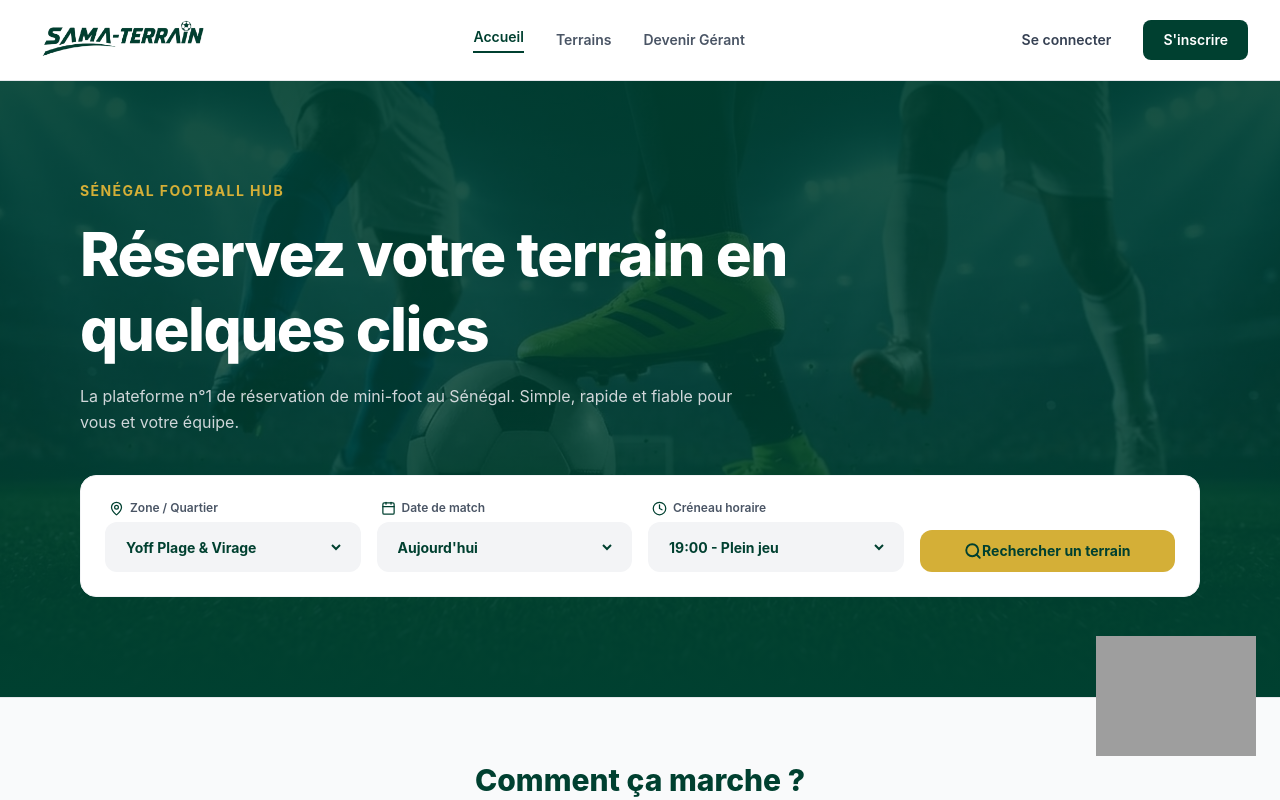
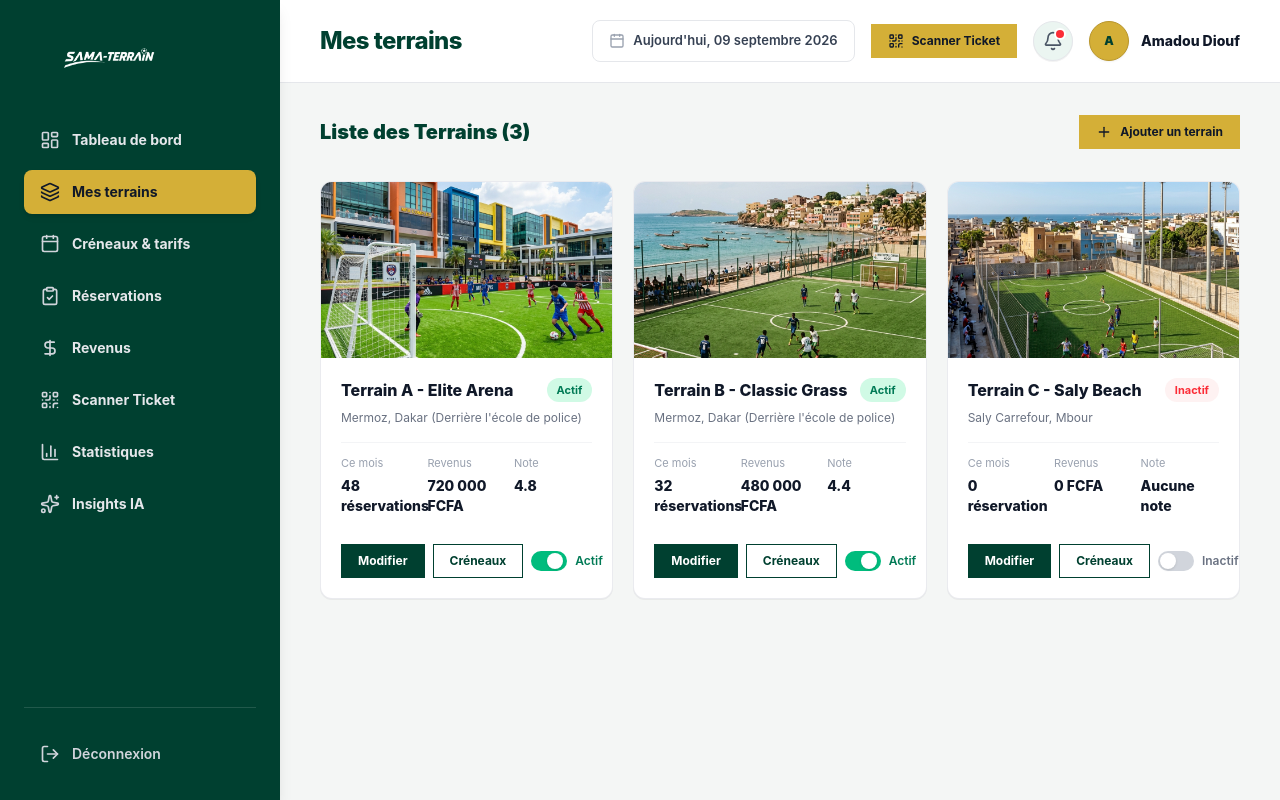
Before and after one commit to Sama-Terrain/frontend-sama-terrain, a React app: page /gerant/terrains in a window 1280 px wide. Before the commit this address led to /. Shown: the top 800 px of the page. Built offline with nearby package versions, Linux system fonts and the light colour scheme; grey boxes are pictures that could not be loaded; the HTML template or start-up script is replaced by a standard one.

Commit message:
feat(mock):Ajout de la page mes terrains avec ses composant et donnnees mocker

```diff
--- /dev/null
+++ b/src/components/gerant/GerantTerrainCard.jsx
@@ -0,0 +1,101 @@
+import React from 'react';
+import { useNavigate } from 'react-router-dom';
+import Button from '../ui/Button';
+import ToggleSwitch from '../ui/ToggleSwitch';
+
+/**
+ * Composant GerantTerrainCard
+ * Carte d'un terrain dans la liste "Mes terrains" du gérant : image, statut,
+ * statistiques du mois et actions rapides (modifier, créneaux, actif/inactif).
+ */
+export default function GerantTerrainCard({ terrain, onToggleActif }) {
+  const navigate = useNavigate();
+  const {
+    id,
+    nom,
+    localisation,
+    image,
+    actif,
+    reservationsMois,
+    revenusMois,
+    note,
+  } = terrain;
+
+  return (
+    <div className="bg-white rounded-[12px] overflow-hidden border border-gray-200/80 shadow-2xs flex flex-col">
+
+      {/* IMAGE */}
+      <div className="relative h-44 w-full overflow-hidden bg-gray-100">
+        <img src={image} alt={nom} className="w-full h-full object-cover" />
+      </div>
+
+      <div className="p-5 flex-1 flex flex-col gap-4">
+
+        {/* NOM + STATUT */}
+        <div className="flex items-start justify-between gap-3">
+          <h3 className="text-base font-extrabold text-gray-900">{nom}</h3>
+          <span
+            className={`shrink-0 rounded-full px-2.5 py-1 text-[11px] font-bold whitespace-nowrap ${
+              actif ? 'bg-emerald-100 text-emerald-700' : 'bg-red-50 text-red-500'
+            }`}
+          >
+            {actif ? 'Actif' : 'Inactif'}
+          </span>
+        </div>
+
+        {/* LOCALISATION */}
+        <p className="text-xs text-gray-500 -mt-2">{localisation}</p>
+
+        {/* STATISTIQUES DU MOIS */}
+        <div className="grid grid-cols-3 gap-2 pt-3 border-t border-gray-100 text-left">
+          <div className="space-y-1">
+            <p className="text-[11px] text-gray-400">Ce mois</p>
+            <p className="text-xs sm:text-sm font-extrabold text-gray-900">
+              {reservationsMois} {reservationsMois <= 1 ? 'réservation' : 'réservations'}
+            </p>
+          </div>
+          <div className="space-y-1">
+            <p className="text-[11px] text-gray-400">Revenus</p>
+            <p className="text-xs sm:text-sm font-extrabold text-gray-900">{revenusMois}</p>
+          </div>
+          <div className="space-y-1">
+            <p className="text-[11px] text-gray-400">Note</p>
+            <p className="text-xs sm:text-sm font-extrabold text-gray-900">
+              {note ? note.toFixed(1) : 'Aucune note'}
+            </p>
+          </div>
+        </div>
+
+        {/* ACTIONS */}
+        <div className="flex items-center justify-between gap-2 pt-3">
+          <div className="flex items-center gap-2">
+            <Button
+              variant="primary"
+              size="sm"
+              rounded="8px"
+              onClick={() => navigate(`/gerant/terrains/${id}/modifier`)}
+            >
+              Modifier
+            </Button>
+            <Button
+              variant="outline"
+              size="sm"
+              rounded="8px"
+              onClick={() => navigate('/gerant/creneaux')}
+            >
+              Créneaux
+            </Button>
+          </div>
+
+          <ToggleSwitch
+            checked={actif}
+            onChange={(next) => onToggleActif && onToggleActif(id, next)}
+            label={actif ? 'Actif' : 'Inactif'}
+          />
+        </div>
+
+      </div>
+
+    </div>
+  );
+}
--- /dev/null
+++ b/src/components/ui/ToggleSwitch.jsx
@@ -0,0 +1,32 @@
+import React from 'react';
+
+// Props du composant :
+// - checked : état actuel du switch (true = actif)
+// - onChange : fonction appelée au changement d'état
+// - label : texte affiché à droite du switch
+export default function ToggleSwitch({ checked, onChange, label }) {
+  return (
+    <button
+      type="button"
+      onClick={() => onChange && onChange(!checked)}
+      className="inline-flex items-center gap-2 cursor-pointer select-none"
+    >
+      <span
+        className={`relative inline-flex h-5 w-9 shrink-0 items-center rounded-full transition-colors ${
+          checked ? 'bg-emerald-500' : 'bg-gray-300'
+        }`}
+      >
+        <span
+          className={`inline-block h-4 w-4 transform rounded-full bg-white shadow transition-transform ${
+            checked ? 'translate-x-4' : 'translate-x-0.5'
+          }`}
+        />
+      </span>
+      {label && (
+        <span className={`text-xs font-semibold ${checked ? 'text-emerald-700' : 'text-gray-500'}`}>
+          {label}
+        </span>
+      )}
+    </button>
+  );
+}
--- a/src/data/mockGerantData.js
+++ b/src/data/mockGerantData.js
@@ -1,4 +1,7 @@
 // Données Mock pour l'Espace Gérant (Tableau de bord)
+import samaStadiumImg from '../assets/sama_stadium.jpg';
+import ngorArenaImg from '../assets/ngor_arena.jpg';
+import keurMadiorImg from '../assets/keur_madior.jpg';
 
 export const mockGerantProfile = {
   name: 'Amadou Diouf',
@@ -54,6 +57,40 @@
   ],
 };
 
+// Liste des terrains gérés par le gérant connecté (page "Mes terrains")
+export const mockMesTerrains = [
+  {
+    id: 1,
+    nom: 'Terrain A - Elite Arena',
+    localisation: "Mermoz, Dakar (Derrière l'école de police)",
+    image: samaStadiumImg,
+    actif: true,
+    reservationsMois: 48,
+    revenusMois: '720 000 FCFA',
+    note: 4.8,
+  },
+  {
+    id: 2,
+    nom: 'Terrain B - Classic Grass',
+    localisation: "Mermoz, Dakar (Derrière l'école de police)",
+    image: ngorArenaImg,
+    actif: true,
+    reservationsMois: 32,
+    revenusMois: '480 000 FCFA',
+    note: 4.4,
+  },
+  {
+    id: 3,
+    nom: 'Terrain C - Saly Beach',
+    localisation: 'Saly Carrefour, Mbour',
+    image: keurMadiorImg,
+    actif: false,
+    reservationsMois: 0,
+    revenusMois: '0 FCFA',
+    note: null,
+  },
+];
+
 // Statuts possibles : 'Confirmé', 'Annulé', 'Terminé' (mêmes classes que le pattern déjà utilisé côté amateur)
 export const mockReservationsRecentes = [
   {
--- a/src/pages/gerant/MesTerrains.jsx
+++ b/src/pages/gerant/MesTerrains.jsx
@@ -0,0 +1,94 @@
+import React, { useState, useEffect } from 'react';
+import { Plus } from 'lucide-react';
+import GerantLayout from '../../components/gerant/GerantLayout';
+import GerantTerrainCard from '../../components/gerant/GerantTerrainCard';
+import Button from '../../components/ui/Button';
+import { gerantService } from '../../services/gerantService';
+
+/**
+ * Page MesTerrains (Espace Gérant)
+ *
+ * Liste les terrains gérés par le gérant connecté, avec pour chacun :
+ * ses statistiques du mois et des actions rapides (modifier, créneaux, activer/désactiver).
+ */
+export default function MesTerrains({ onLogout }) {
+  const [terrains, setTerrains] = useState([]);
+  const [profile, setProfile] = useState(null);
+  const [loading, setLoading] = useState(true);
+
+  useEffect(() => {
+    async function loadTerrains() {
+      try {
+        setLoading(true);
+        const [terrainsData, profileData] = await Promise.all([
+          gerantService.getMesTerrains(),
+          gerantService.getGerantProfile(),
+        ]);
+        setTerrains(terrainsData);
+        setProfile(profileData);
+      } catch (error) {
+        console.error('Erreur chargement des terrains gérant:', error);
+      } finally {
+        setLoading(false);
+      }
+    }
+
+    loadTerrains();
+  }, []);
+
+  // Bascule locale de l'état actif/inactif d'un terrain (mock uniquement, pas d'appel réseau)
+  const handleToggleActif = (terrainId, nextActif) => {
+    setTerrains((current) =>
+      current.map((terrain) =>
+        terrain.id === terrainId ? { ...terrain, actif: nextActif } : terrain
+      )
+    );
+  };
+
+  if (loading) {
+    return (
+      <GerantLayout title="Mes terrains" profile={profile} onLogout={onLogout}>
+        <div className="py-24 text-center space-y-4">
+          <div className="w-12 h-12 border-4 border-vert-principal border-t-transparent rounded-full animate-spin mx-auto" />
+          <p className="text-sm text-gray-500 font-bold">Chargement de vos terrains...</p>
+        </div>
+      </GerantLayout>
+    );
+  }
+
+  return (
+    <GerantLayout title="Mes terrains" profile={profile} onLogout={onLogout}>
+
+      {/* EN-TÊTE DE LISTE */}
+      <div className="flex items-center justify-between gap-4">
+        <h2 className="text-lg sm:text-xl font-black text-vert-principal">
+          Liste des Terrains ({terrains.length})
+        </h2>
+        <Button variant="gold" size="sm" rounded="8px" className="gap-2">
+          <Plus size={16} />
+          <span>Ajouter un terrain</span>
+        </Button>
+      </div>
+
+      {/* GRILLE DES TERRAINS */}
+      {terrains.length === 0 ? (
+        <div className="bg-white rounded-[12px] p-12 border border-gray-200/80 shadow-2xs text-center">
+          <p className="text-sm text-gray-500 font-semibold">
+            Vous n'avez encore ajouté aucun terrain
+          </p>
+        </div>
+      ) : (
+        <section className="grid grid-cols-1 md:grid-cols-2 xl:grid-cols-3 gap-5">
+          {terrains.map((terrain) => (
+            <GerantTerrainCard
+              key={terrain.id}
+              terrain={terrain}
+              onToggleActif={handleToggleActif}
+            />
+          ))}
+        </section>
+      )}
+
+    </GerantLayout>
+  );
+}
--- a/src/routes/AppRoutes.jsx
+++ b/src/routes/AppRoutes.jsx
@@ -9,6 +9,7 @@
 // Pages Gérant
 import DevenirGerant from '../pages/gerant/DevenirGerant';
 import GerantDashboard from '../pages/gerant/Dashboard';
+import MesTerrains from '../pages/gerant/MesTerrains';
 
 // Pages Authentification
 import Connexion from '../pages/auth/Connexion';
@@ -51,6 +52,7 @@
 
       {/* Routes Espace Gérant (avec transmission du handler de déconnexion) */}
       <Route path="/gerant/dashboard" element={<GerantDashboard onLogout={onLogout} />} />
+      <Route path="/gerant/terrains" element={<MesTerrains onLogout={onLogout} />} />
 
       {/* Routes Administrateur (avec transmission du handler de déconnexion) */}
       <Route path="/admin" element={<Navigate to="/admin/dashboard" replace />} />
--- a/src/services/gerantService.js
+++ b/src/services/gerantService.js
@@ -3,6 +3,7 @@
   mockGerantStats,
   mockRevenus30Jours,
   mockReservationsRecentes,
+  mockMesTerrains,
 } from '../data/mockGerantData';
 
 // Couche service de l'espace Gérant.
@@ -28,4 +29,9 @@
     await new Promise((resolve) => setTimeout(resolve, 150));
     return mockReservationsRecentes;
   },
+
+  async getMesTerrains() {
+    await new Promise((resolve) => setTimeout(resolve, 150));
+    return mockMesTerrains;
+  },
 };
```
